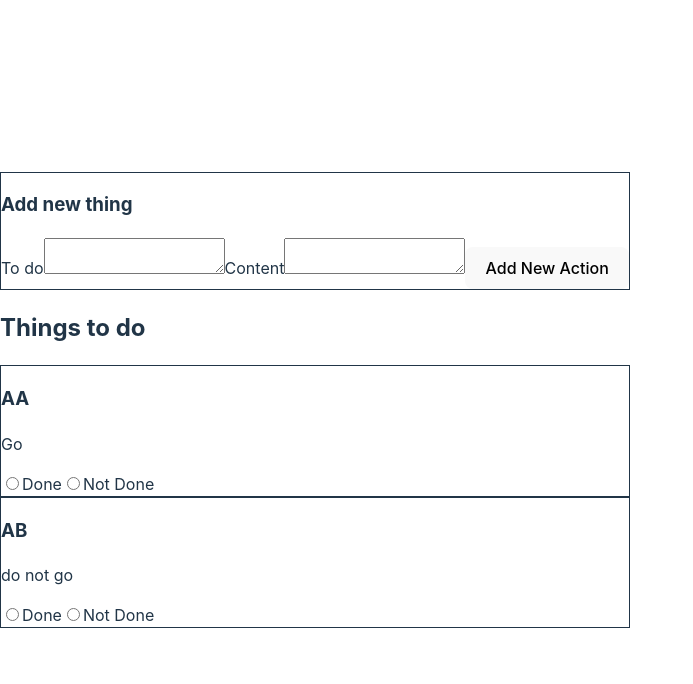
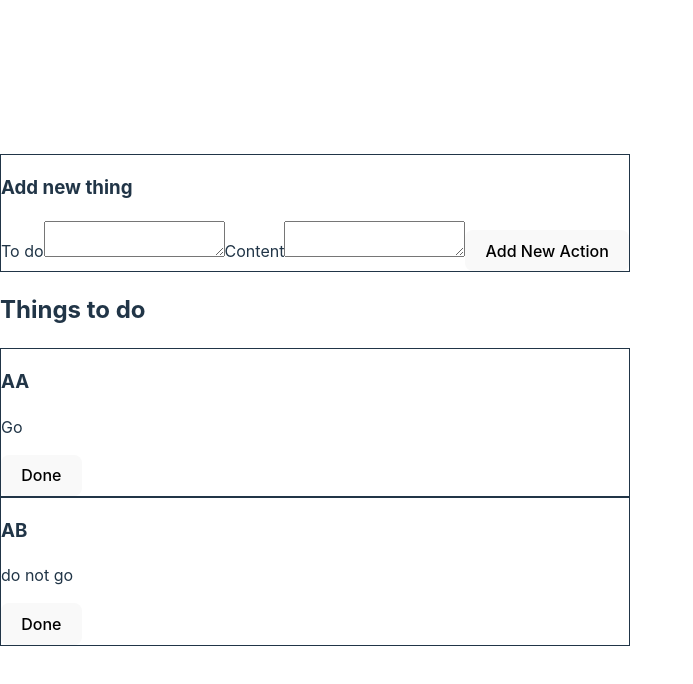
Before and after one commit to RomanKrishtal/Todo-List-redux, a React (Vite) app: page / in a window 1280 px wide. Shown: the top 684 px of the page, without its empty margins (0-693 px from the left). Built offline with nearby package versions, Linux system fonts and the light colour scheme.

Commit message:
delete button progress

```diff
--- a/src/features/AddPostForm.jsx
+++ b/src/features/AddPostForm.jsx
@@ -9,7 +9,7 @@ const AddPostForm = () => {
     const [toDoName, setToDoName] = useState('');
     const [toDoContent, setToDoContent] = useState('');
 
-    const dispatch = useDispatch();
+    const dispatch = useDispatch({});
 
     const onToDOChange = e => setToDoName(e.target.value)
     const onContentChange = e => setToDoContent(e.target.value)
@@ -21,7 +21,6 @@ const AddPostForm = () => {
                 id: nanoid(),
                 name: toDoName,
                 content: toDoContent,
-                done: false,
             })
         )
     }
--- a/src/features/ToDoList.jsx
+++ b/src/features/ToDoList.jsx
@@ -1,17 +1,25 @@
-import { useSelector } from "react-redux"
-import { listAdded } from "./toDoListSlice.jsx"
+import { useSelector, useDispatch } from "react-redux"
+import { listDeleted } from "./toDoListSlice.jsx"
 
 const ToDoList = () => {
     const lists = useSelector(state => state.lists)
+
+    const dispatch = useDispatch();
+
+    // const listDeleted = (id) => {
+    //     lists.filter(list => id !== list.id)
+    //     console.log(lists)
+    // }
+
+    const listDeletedHandler = () => {
+        dispatch(listDeleted())
+    }
 
     const renderedLists = lists.map(list => (
         <article key={list.id} style={{border: "1px solid"}}>
             <h3>{list.name}</h3>
             <p>{list.content}</p>
-            <input type="radio" value="Done" name={list.id} checked={list.done ? true : false}/>
-            <label>Done</label>
-            <input type="radio" value="Not done" name={list.id} />
-            <label>Not Done</label>
+            <button onClick={listDeletedHandler}>Done</button>
         </article>
     ))
     return(
--- a/src/features/toDoListSlice.jsx
+++ b/src/features/toDoListSlice.jsx
@@ -1,8 +1,8 @@
 import { createSlice } from "@reduxjs/toolkit";
 
 const initialState = [
-    {id: '1', name: 'AA', content: 'Go', done: false},
-    {id: '2', name: 'AB', content: 'do not go', done: false},
+    {id: '1', name: 'AA', content: 'Go'},
+    {id: '2', name: 'AB', content: 'do not go'},
 ]
 
 const listSlice = createSlice({
@@ -12,10 +12,12 @@ const listSlice = createSlice({
         listAdded(state, action) {
             state.push(action.payload)
         },
-
+        listDeleted(state, action) {
+            state.filter((list) => list.id !== action.id)
+        }
     }
 })
 
-export const { listAdded } = listSlice.actions
+export const { listAdded, listDeleted } = listSlice.actions
 
 export default listSlice.reducer
```
